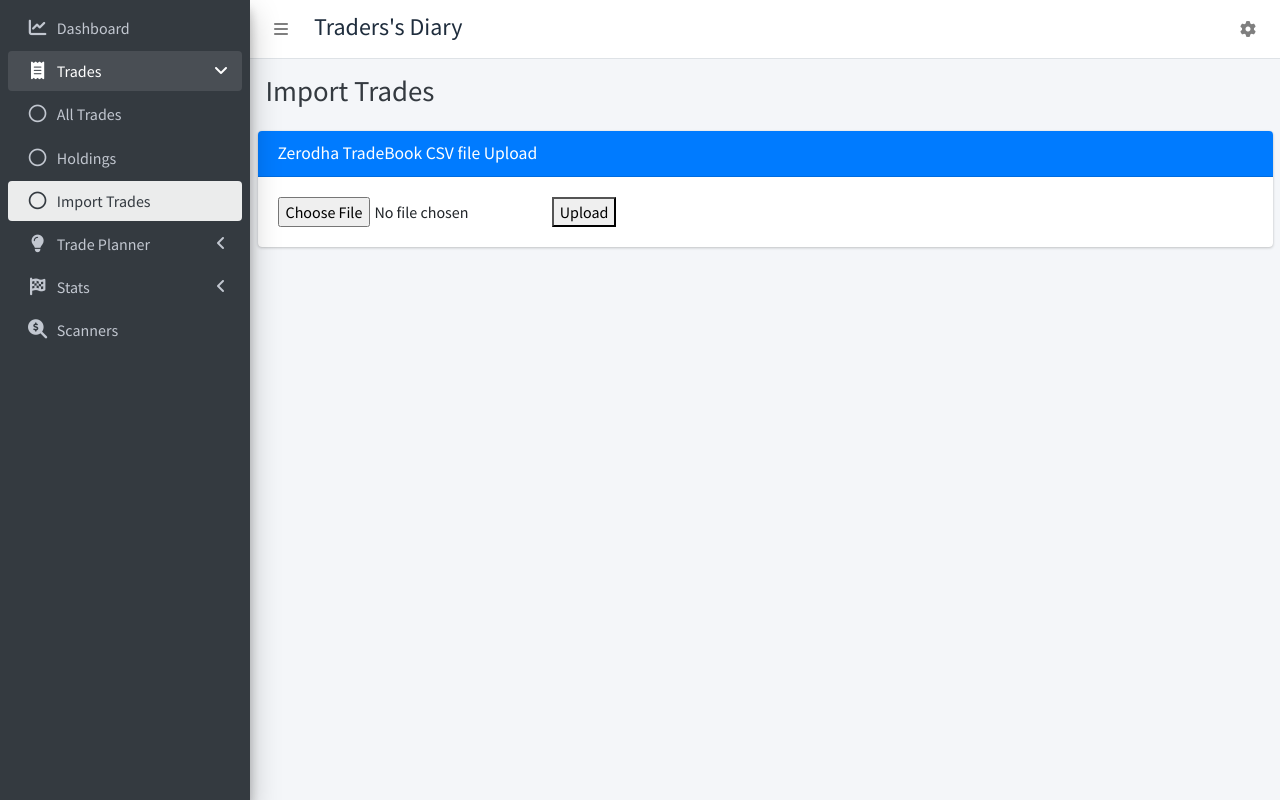
After one commit to vishalsdk14/traders-diary, a Django app: page /import_trades/ in a window 1280 px wide. The commit adds this page. Run offline with Django 4.2, Linux system fonts and the light colour scheme; some libraries are stand-ins or nearby versions.

Commit message:
Added import_trades layout

```diff
--- a/templates/sidebar_template.html
+++ b/templates/sidebar_template.html
@@ -38,8 +38,8 @@
 						</li>
 						<!-- Open trades nav option -->
 						<li class="nav-item">
-							{% url 'imports_file' as imports_file %}
-							<a href="#" class="nav-link {% if request.path == imports_file %} active {% endif %}">
+							{% url 'import_trades' as import_trades %}
+							<a href="{%url 'import_trades' %}" class="nav-link {% if request.path == import_trades %} active {% endif %}">
 								<i class="far fa-circle nav-icon"></i>
 								<p>Import Trades</p>
 							</a>
--- /dev/null
+++ b/trades/templates/pages/import_trades.html
@@ -0,0 +1,23 @@
+{% extends "base.html" %}
+{% block page_title %}
+    Import Trades
+{% endblock page_title %}
+
+{% block main_content %}
+
+<div class="container-fluid">
+	<div class="card card-primary">
+		<div class="card-header bg-primary">
+			<h3 class="card-title">Zerodha TradeBook CSV file Upload</h3>
+		</div>
+		<div class="card-body">
+			<form method= "post" enctype="multipart/form-data">
+				{% csrf_token %}
+				<input type="file" name="tradebook">
+				<button type="submit"> Upload</button>
+			</form>
+		</div> <!-- card-body -->
+	</div> <!-- card -->
+</div> <!-- container-fluid -->
+
+{% endblock main_content %}
--- a/trades/trades.py
+++ b/trades/trades.py
@@ -1,4 +1,12 @@
 from django.shortcuts import render
+import pandas as pd
 
 def get_all_trades(request):
     return render(request, "pages/all_trades.html", {})
+
+def import_trades(request):
+    if request.method == 'POST' and len(request.FILES) != 0:
+        data = pd.read_csv(request.FILES['tradebook'])
+        #TODO: Need to check whether correct file is uploaded or not
+
+    return render(request, "pages/import_trades.html", {})
--- a/trades/urls.py
+++ b/trades/urls.py
@@ -6,4 +6,5 @@ from trades import trades, dashboard
 urlpatterns = [
         path("", dashboard.get_dashboard, name='dashboard'),
         path("all_trades/", trades.get_all_trades, name='all_trades'),
+        path("import_trades/", trades.import_trades, name='import_trades'),
 ]
```
